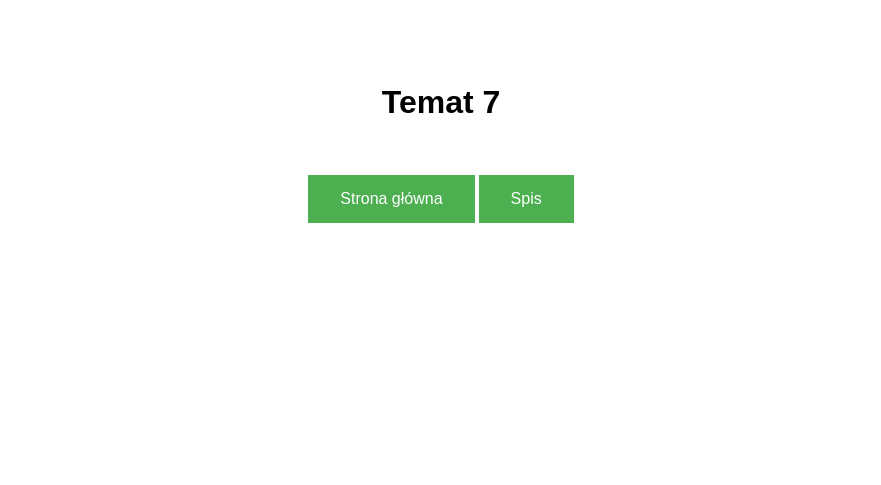
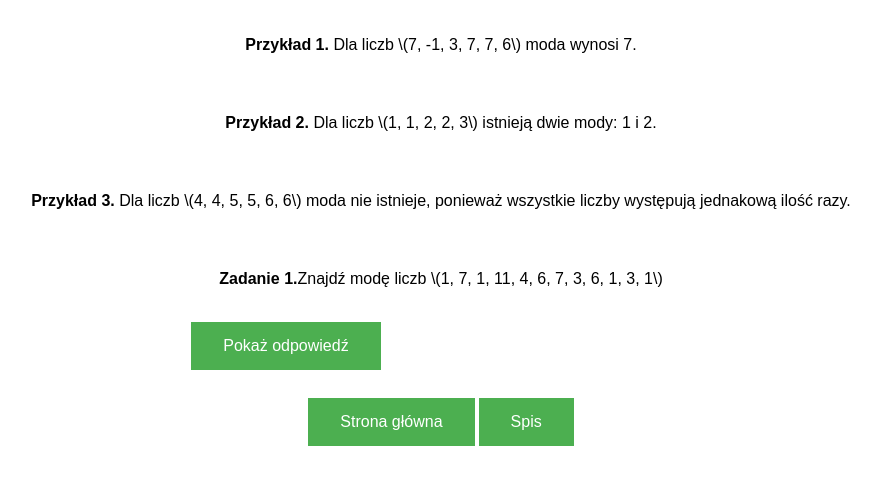
Before and after one commit to SzyKl24/Stat_site, a Flask app: page /temat7 in a window 1280 px wide. Shown: the top 485 px of the page, without its empty margins (199-1080 px from the left). Run offline with Flask 3, Linux system fonts and the light colour scheme.

Commit message:
Tymoteusz Majewski temat7

```diff
--- a/templates/topics/temat7.html
+++ b/templates/topics/temat7.html
@@ -47,7 +47,35 @@
       </style>
 </head>
 <body>
-    <h1>Temat 7</h1>
+    <h1>Temat 7: Moda</h1>
+    <p><b>Moda</b> to najczęściej występująca wartość liczbowa.</p>
+    <div class="'obramowanieprzykład">
+    <p><b>Przykład 1.</b>
+      Dla liczb \(7, -1, 3, 7, 7, 6\) moda wynosi 7.
+    </p>
+    </div>
+
+    <div class="obramowanieprzykład">
+      <p><b>Przykład 2.</b>
+      Dla liczb \(1, 1, 2, 2, 3\) istnieją dwie mody: 1 i 2.</p>
+    </div>
+
+    <div class="obramowanieprzykład">
+      <p><b>Przykład 3.</b>
+      Dla liczb \(4, 4, 5, 5, 6, 6\) moda nie istnieje, ponieważ wszystkie liczby występują jednakową ilość razy.</p>
+    </div>
+
+    <div class="obramowaniezadanie">
+      <p><b>Zadanie 1.</b>Znajdź modę liczb \(1, 7, 1, 11, 4, 6, 7, 3, 6, 1, 3, 1\)</p>
+      <button onclick="showAnswer()">Pokaż odpowiedź</button>
+      <p id="answer" style="display:none;">Moda to 1, ponieważ ta liczba występuje aż 4 razy.
+      </p>
+    </div>
+    <script>
+      function showAnswer() {
+          document.getElementById('answer').style.display = 'block';
+      }
+      </script>
     <div class="buttoncontainer">
         <a href = "/">
             <button>Strona główna</button>
```
